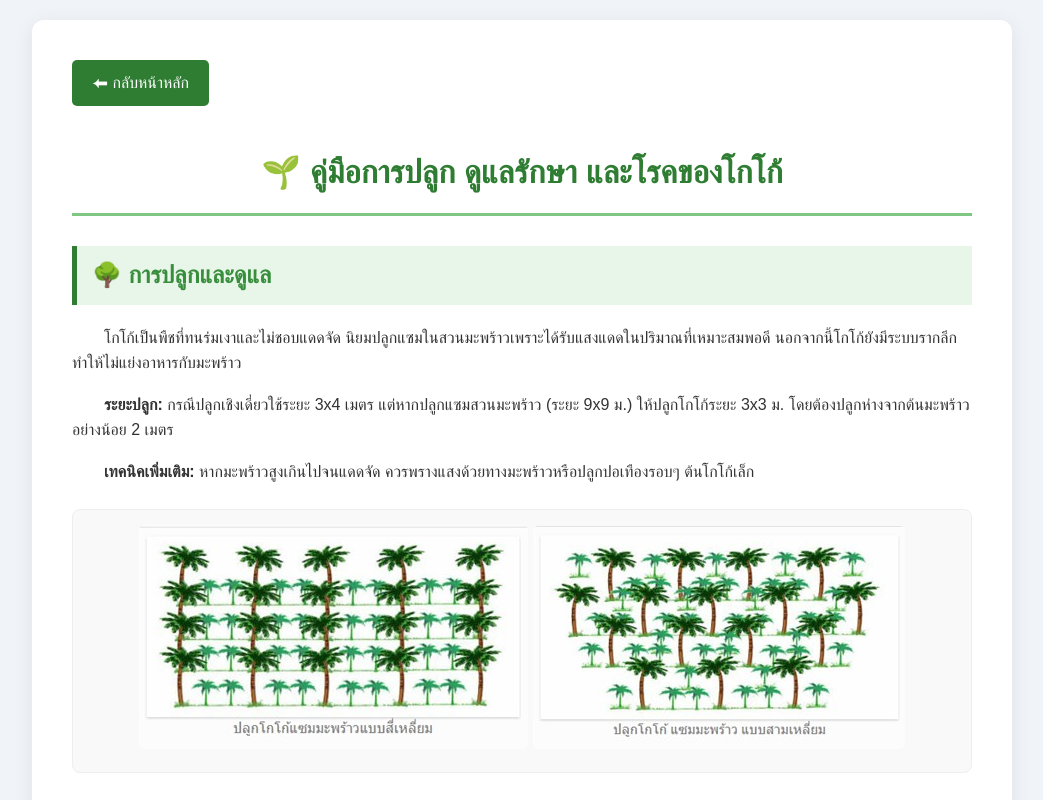
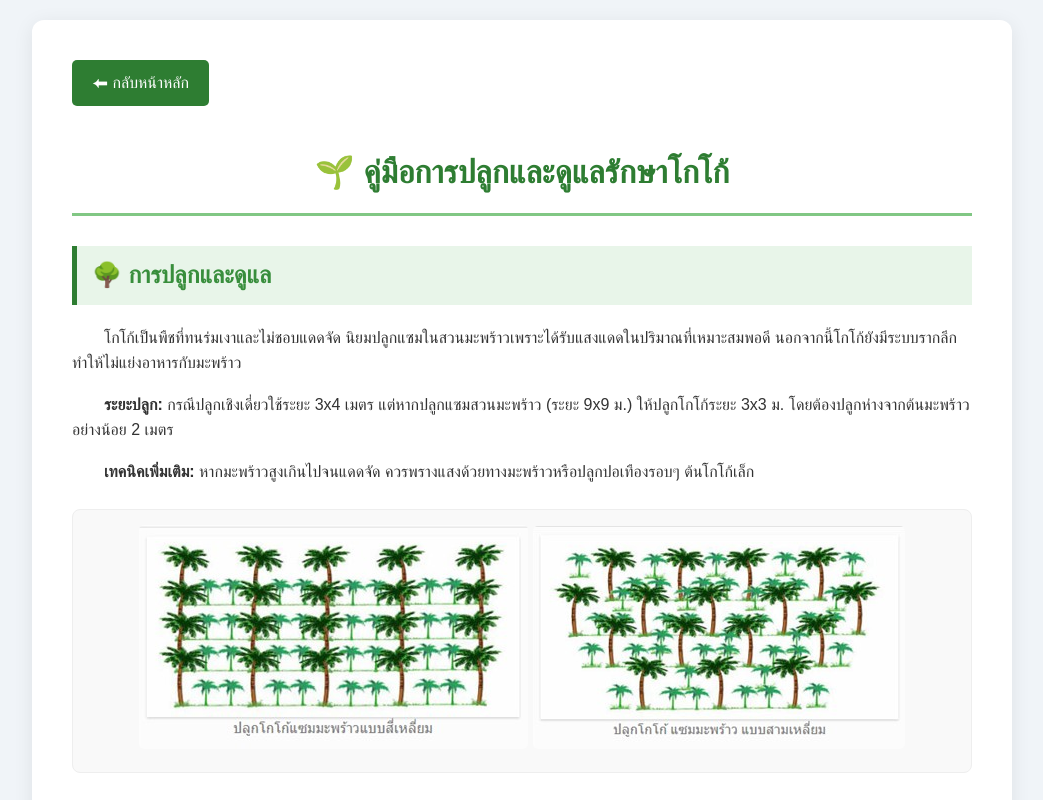
Before and after one commit to Natnicha9/info, a plain HTML site: page planting.html in a window 1280 px wide. Shown: the top 800 px of the page, without its empty margins (118-1161 px from the left). Drawn offline with Linux system fonts and the light colour scheme.

Commit message:
Update title for cocoa planting guide

```diff
--- a/planting.html
+++ b/planting.html
@@ -25,7 +25,7 @@
 <div class="article-container">
     <a href="index.html" class="back-home">⬅ กลับหน้าหลัก</a>
 
-    <h1>🌱 คู่มือการปลูก ดูแลรักษา และโรคของโกโก้</h1>
+    <h1>🌱 คู่มือการปลูกและดูแลรักษาโกโก้</h1>
 
     <section>
         <h2>🌳 การปลูกและดูแล</h2>
```
